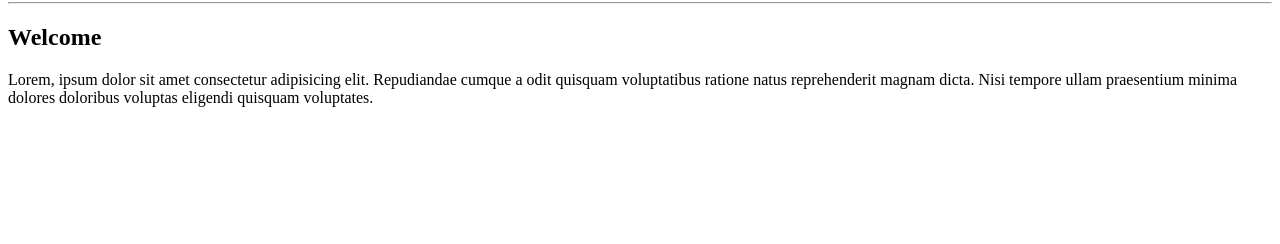
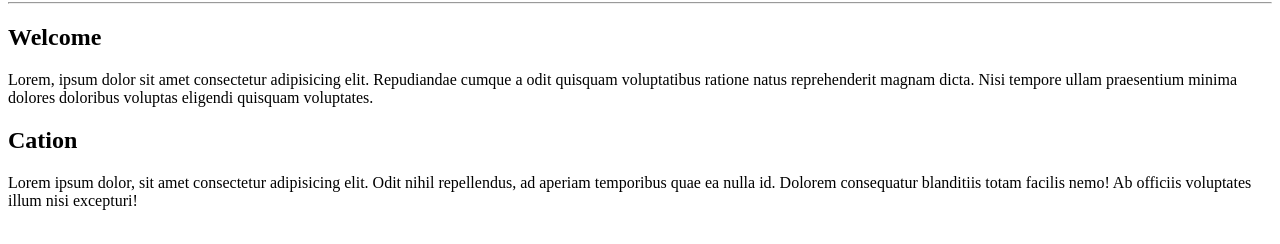
Before and after one commit to carlosvasconcelosjr/alfa-test, a plain HTML site: page index.html in a window 1280 px wide. Shown: the part 78-322 px from the top of the page. Drawn offline with Linux system fonts and the light colour scheme.

Commit message:
Adiciona nova seção

```diff
--- a/index.html
+++ b/index.html
@@ -15,6 +15,11 @@
     <main>
         <h2>Welcome</h2>
         <P>Lorem, ipsum dolor sit amet consectetur adipisicing elit. Repudiandae cumque a odit quisquam voluptatibus ratione natus reprehenderit magnam dicta. Nisi tempore ullam praesentium minima dolores doloribus voluptas eligendi quisquam voluptates.</P>
+
+        <section>
+            <h2>Cation</h2>
+            <p>Lorem ipsum dolor, sit amet consectetur adipisicing elit. Odit nihil repellendus, ad aperiam temporibus quae ea nulla id. Dolorem consequatur blanditiis totam facilis nemo! Ab officiis voluptates illum nisi excepturi!</p>
+        </section>
     </main>
 
 </body>
```
